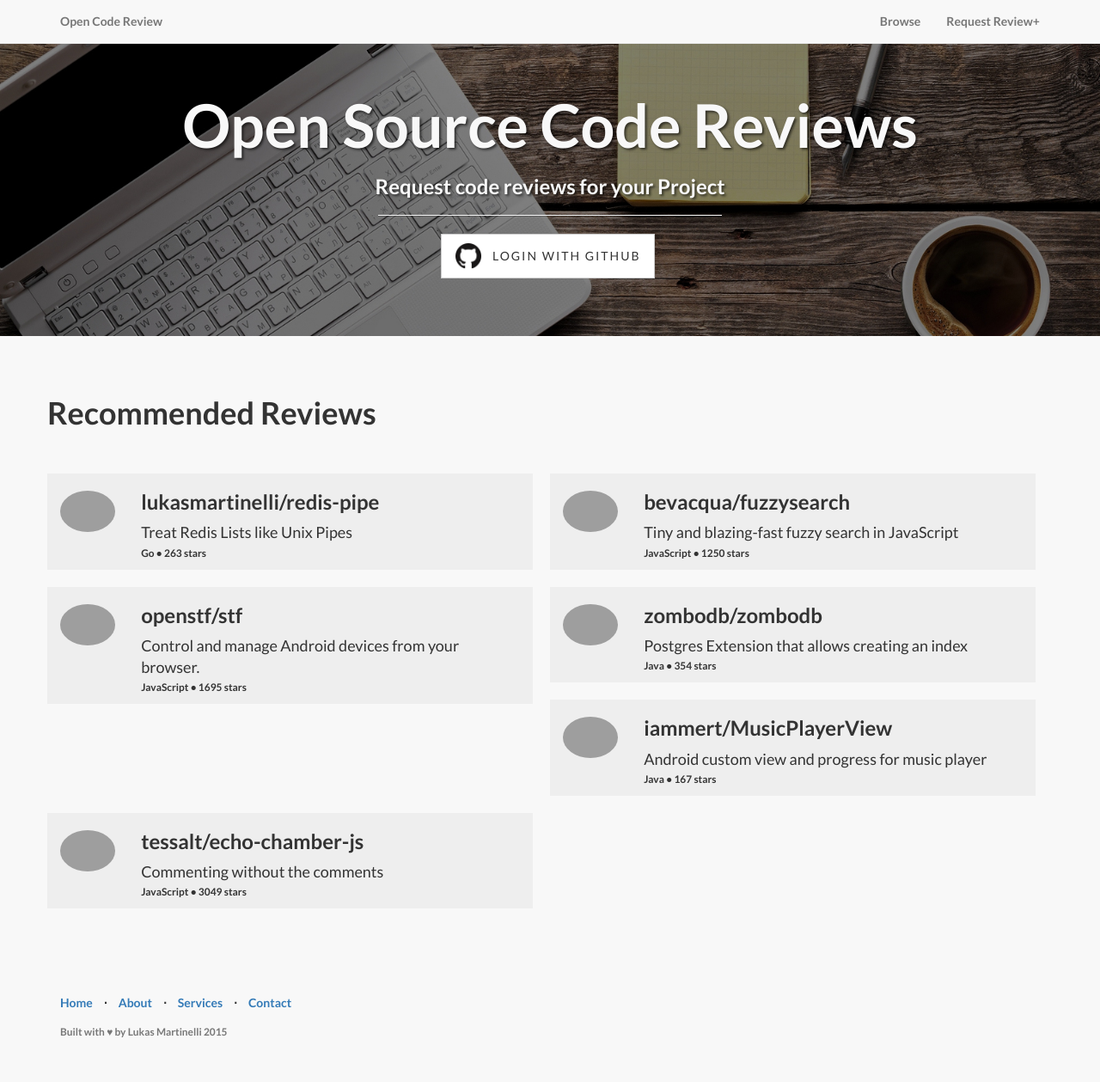
After one commit to lukasmartinelli-alt/opencodereview, a Django app: page /reviews/ in a window 1280 px wide. The commit adds this page. Shown: the whole page at 86% size. Run offline with Django 3.2, Linux system fonts and the light colour scheme; some libraries are stand-ins or nearby versions; grey boxes are pictures that could not be loaded.

Commit message:
Added browse template

```diff
--- a/opencodereview/urls.py
+++ b/opencodereview/urls.py
@@ -19,6 +19,7 @@
 urlpatterns = [
     url(r'^$', 'reviews.views.home'),
     url(r'^logout/$', 'reviews.views.logout'),
+    url(r'^reviews/$', 'reviews.views.browse', name='browse'),
     url(r'^admin/', include(admin.site.urls)),
     url('', include('social.apps.django_app.urls', namespace='social')),
 ]
--- a/reviews/views.py
+++ b/reviews/views.py
@@ -8,3 +8,6 @@
 def logout(request):
     auth_logout(request)
     return redirect('/')
+
+def browse(request):
+    return render_to_response('browse.html')
--- /dev/null
+++ b/templates/browse.html
@@ -0,0 +1,104 @@
+{% extends "base.html" %}
+{% load staticfiles %}
+
+{% block content %}
+<div class="container">
+    <div class="row">
+        <h1 class="section-heading">Recommended Reviews</h1>
+        <div class="col-md-6 open-review">
+            <div class="row">
+                <div class="col-xs-2">
+                    <img src="https://avatars3.githubusercontent.com/u/1288339?v=3&s=460" class="img-responsive img-circle" style="margin-top: 20px"/>
+                </div>
+                <div class="col-xs-10">
+                    <h3>lukasmartinelli/redis-pipe</h3>
+                    <p>
+                        <span class="lead">Treat Redis Lists like Unix Pipes</span>
+                        <br/>
+                        <small>Go • 263 stars</small>
+                    </p>
+                </div>
+            </div>
+        </div>
+        <div class="col-md-6 open-review">
+            <div class="row">
+                <div class="col-xs-2">
+                    <img src="https://avatars1.githubusercontent.com/u/32509?v=3&s=460" class="img-responsive img-circle" style="margin-top: 20px"/>
+                </div>
+                <div class="col-xs-10">
+                    <h3>bevacqua/fuzzysearch</h3>
+                    <p>
+                        <span class="lead">Tiny and blazing-fast fuzzy search in JavaScript</span>
+                        <br/>
+                        <small>JavaScript • 1250 stars</small>
+                    </p>
+                </div>
+            </div>
+        </div>
+        <div class="col-md-6 open-review">
+            <div class="row">
+                <div class="col-xs-2">
+                    <img src="https://avatars3.githubusercontent.com/u/934293?v=3&s=460" class="img-responsive img-circle" style="margin-top: 20px"/>
+                </div>
+                <div class="col-xs-10">
+                    <h3>openstf/stf</h3>
+                    <p>
+                        <span class="lead"> Control and manage Android devices from your browser.
+</span>
+                        <br/>
+                        <small>JavaScript • 1695 stars</small>
+                    </p>
+                </div>
+            </div>
+        </div>
+        <a style="color: inherit;" href="#">
+        <div class="col-md-6 open-review">
+            <div class="row">
+                <div class="col-xs-2">
+                    <img src="https://avatars2.githubusercontent.com/u/5117238?v=3&s=460" class="img-responsive img-circle" style="margin-top: 20px"/>
+                </div>
+                <div class="col-xs-10">
+                    <h3>zombodb/zombodb</h3>
+                    <p>
+                        <span class="lead">Postgres Extension that allows creating an index
+</span>
+                        <br/>
+                        <small>Java • 354 stars</small>
+                    </p>
+                </div>
+            </div>
+        </div>
+        </a>
+        <div class="col-md-6 open-review">
+            <div class="row">
+                <div class="col-xs-2">
+                    <img src="https://avatars3.githubusercontent.com/u/11799296?v=3&s=460" class="img-responsive img-circle" style="margin-top: 20px"/>
+                </div>
+                <div class="col-xs-10">
+                    <h3>iammert/MusicPlayerView</h3>
+                    <p>
+                        <span class="lead"> Android custom view and progress for music player</span>
+                        <br/>
+                        <small>Java • 167 stars</small>
+                    </p>
+                </div>
+            </div>
+        </div>
+        <div class="col-md-6 open-review">
+            <div class="row">
+                <div class="col-xs-2">
+                    <img src="https://avatars2.githubusercontent.com/u/1789029?v=3&s=460" class="img-responsive img-circle" style="margin-top: 20px"/>
+                </div>
+                <div class="col-xs-10">
+                    <h3>tessalt/echo-chamber-js</h3>
+                    <p>
+                        <span class="lead"> Commenting without the comments</span>
+                        <br/>
+                        <small>JavaScript • 3049 stars</small>
+                    </p>
+                </div>
+            </div>
+        </div>
+    </div>
+</div>
+{% endblock %}
--- a/templates/nav.html
+++ b/templates/nav.html
@@ -14,7 +14,7 @@
             <div class="collapse navbar-collapse" id="bs-example-navbar-collapse-1">
                 <ul class="nav navbar-nav navbar-right">
                     <li>
-                        <a href="#about">Browse</a>
+                      <a href="{% url 'browse' %}">Browse</a>
                     </li>
                     <li>
                         <a href="#services">Request Review+</a>
```
